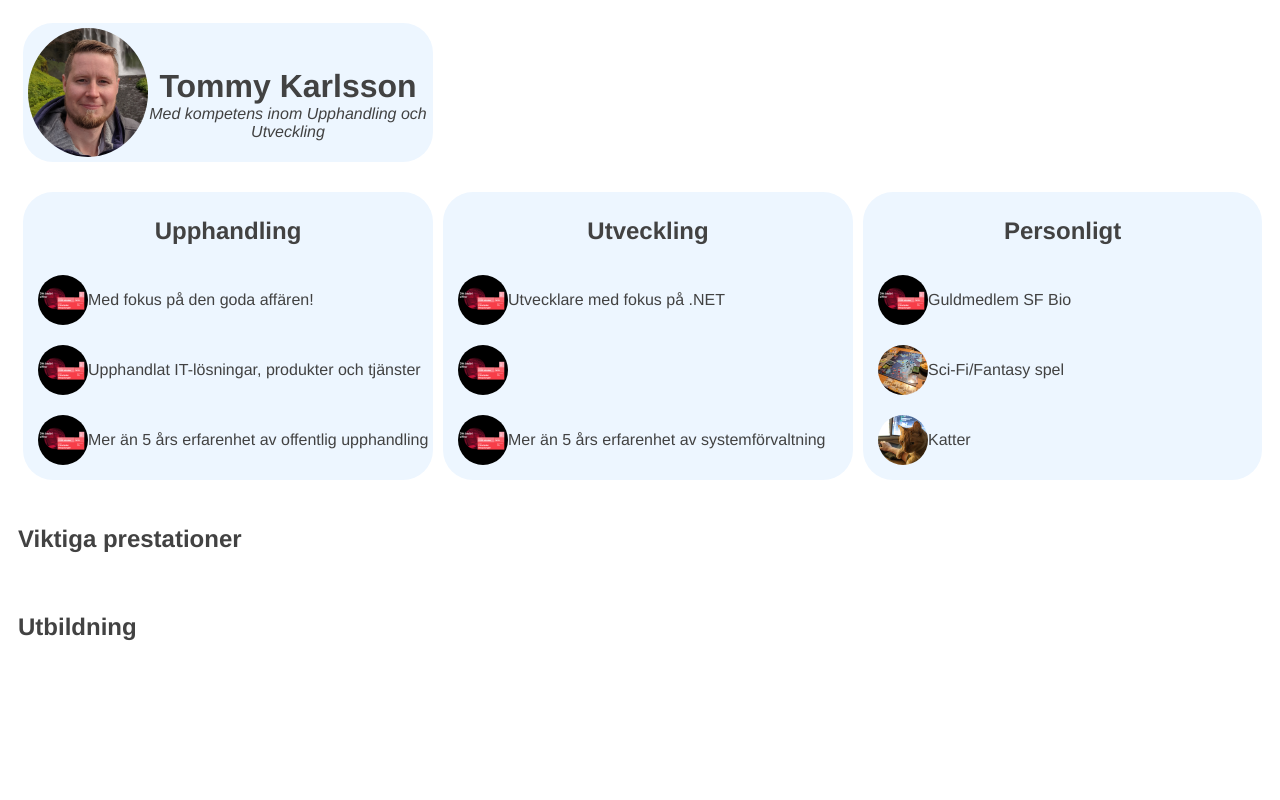
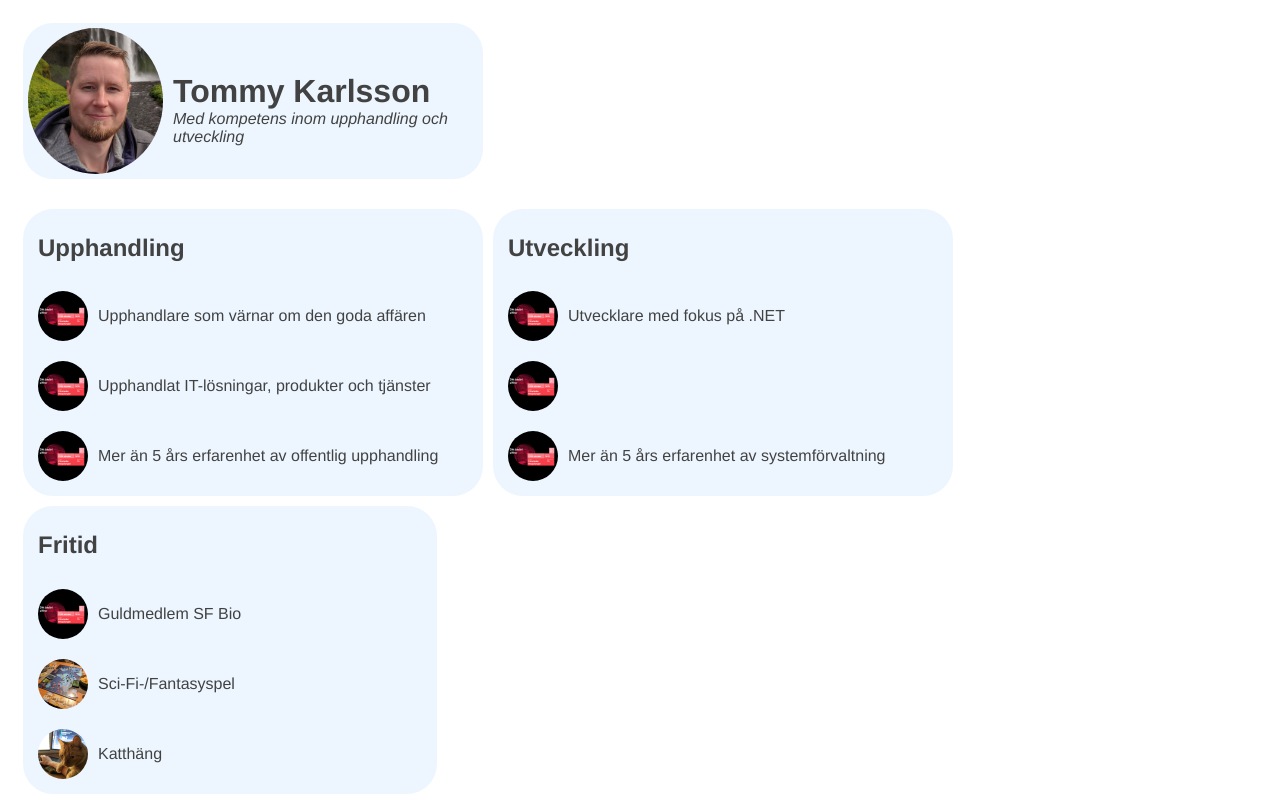
Before and after one commit to atCordain/weblaboration1, a plain HTML site: page index.html in a window 1280 px wide. Shown: the top 800 px of the page. Drawn offline with Linux system fonts and the light colour scheme.

Commit message:
Content update

```diff
--- a/index.html
+++ b/index.html
@@ -12,7 +12,7 @@
 			<img src="Media\portrait_zoomed.png">
 			<h1>Tommy Karlsson</h1>
 			<br>
-			<em>Med kompetens inom Upphandling och Utveckling</em>
+			<em>Med kompetens inom upphandling och utveckling</em>
 		</div>
 	</div>
 	<!-- Flashcards -->
@@ -21,7 +21,7 @@
 			<h2>Upphandling</h2>
 			<div>
 				<img class="flashCardImage"  src="Media\bio_zoomed.png">
-				<p>Med fokus på den goda affären!</p>
+				<p>Upphandlare som värnar om den goda affären</p>
 			</div>
 			<div>
 				<img class="flashCardImage"  src="Media\bio_zoomed.png">
@@ -48,18 +48,18 @@
 			</div>
 		</div>
 		<div class="flashCard">
-			<h2>Personligt</h2>
+			<h2>Fritid</h2>
 			<div>
 				<img class="flashCardImage"  src="Media\bio_zoomed.png">
 				<p>Guldmedlem SF Bio</p>
 			</div>
 			<div>
 				<img class="flashCardImage" src="Media\spel_zoomed.jpg">
-				<p>Sci-Fi/Fantasy spel</p>
+				<p>Sci-Fi-/Fantasyspel</p>
 			</div>
 			<div>
 				<img class="flashCardImage"  src="Media\katt_zoomed.jpg">
-				<p>Katter</p>
+				<p>Katthäng</p>
 			</div>
 		</div>
 	</div>
--- a/siteStyle.css
+++ b/siteStyle.css
@@ -8,6 +8,7 @@ body
 img
 {
 	width: 30%;
+	margin-right: 10px;
 	height: auto;
 	display: inline;
 	border-radius: 50%;
@@ -28,8 +29,12 @@ h1
 	padding: 0px;
 	padding-top: 10%;
 	margin: 0px;
-	vertical-align: middle;
 	display: inline-block;
+}
+
+h2
+{
+	margin-left: 10px;
 }
 
 p
@@ -47,10 +52,9 @@ p
 {
 	background-color: #EDF6FF;
 	width:auto;
-	vertical-align: middle;
-	text-align: center;
+	max-width: 450px;
 	border-radius: 30px;
-	max-width: 400px;
+
 }
 
 .flashCardImage
```
